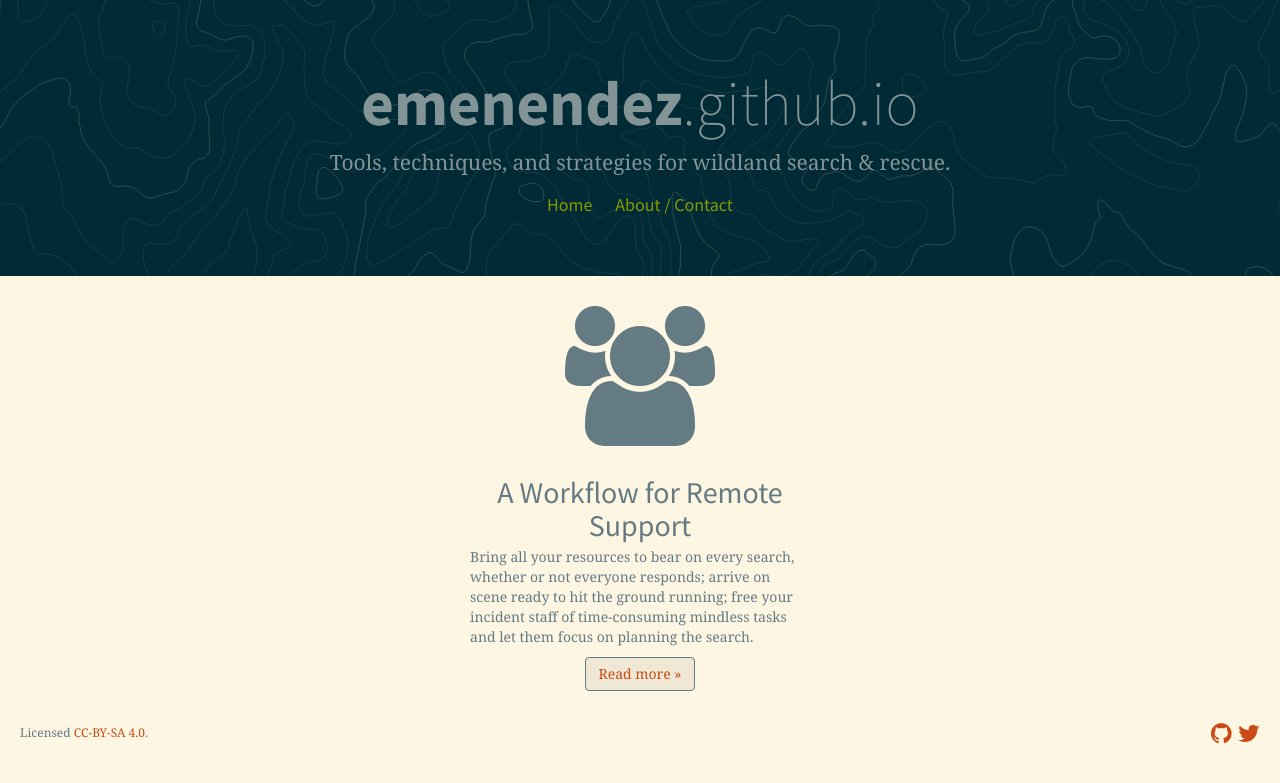
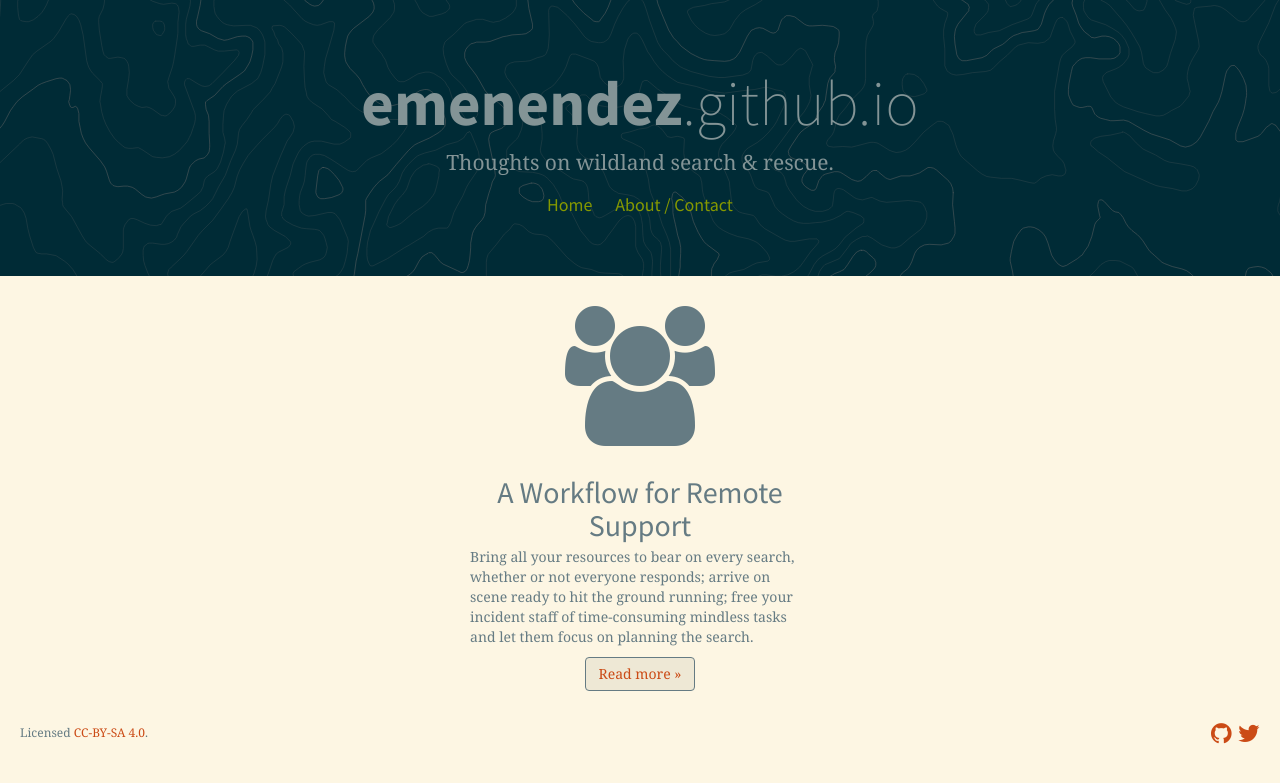
Before and after one commit to emenendez/emenendez.github.io, a Jekyll site: the page built from index.html, in a window 1280 px wide. Shown: the top 783 px of the page. Built offline with Jekyll 4.4.1, drawn with Linux system fonts in a browser that asks for light colours; nearby versions of some CDN libraries; some web fonts are replaced.

Commit message:
change site.description

```diff
--- a/_config.yml
+++ b/_config.yml
@@ -5,7 +5,7 @@
 
 url:  http://emenendez.github.io
 name: emenendez<span class="github">.github.io
-description: Tools, techniques, and strategies for wildland search & rescue.
+description: Thoughts on wildland search & rescue.
 author:
   name: Eric Menendez
   email: ericmenendez@gmail.com
```
